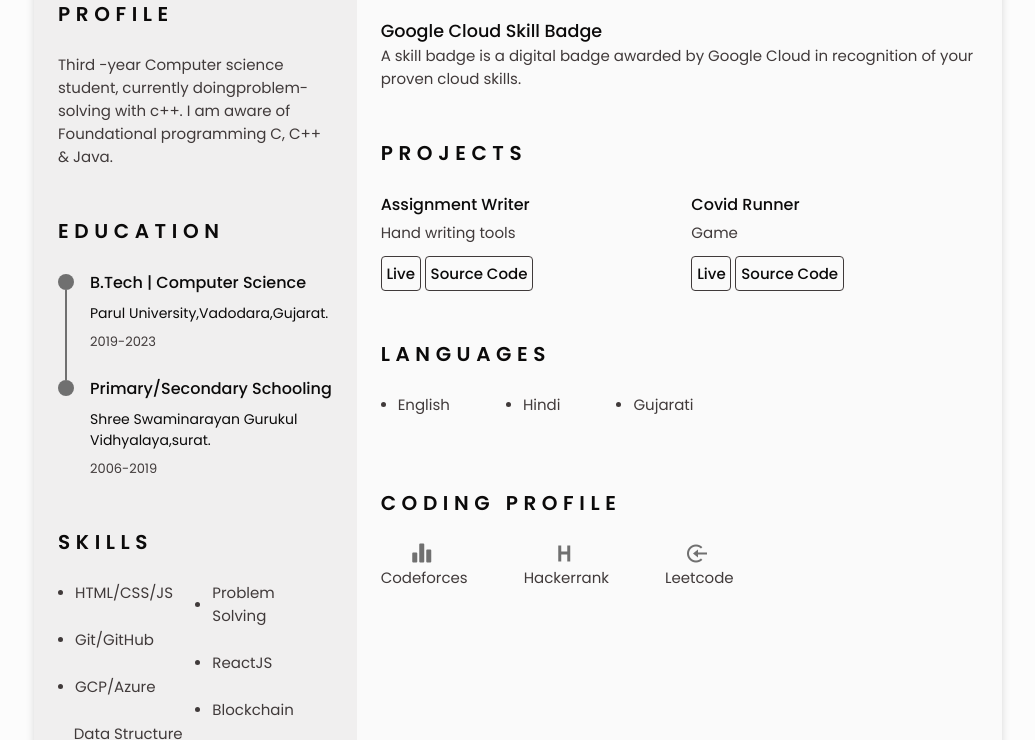
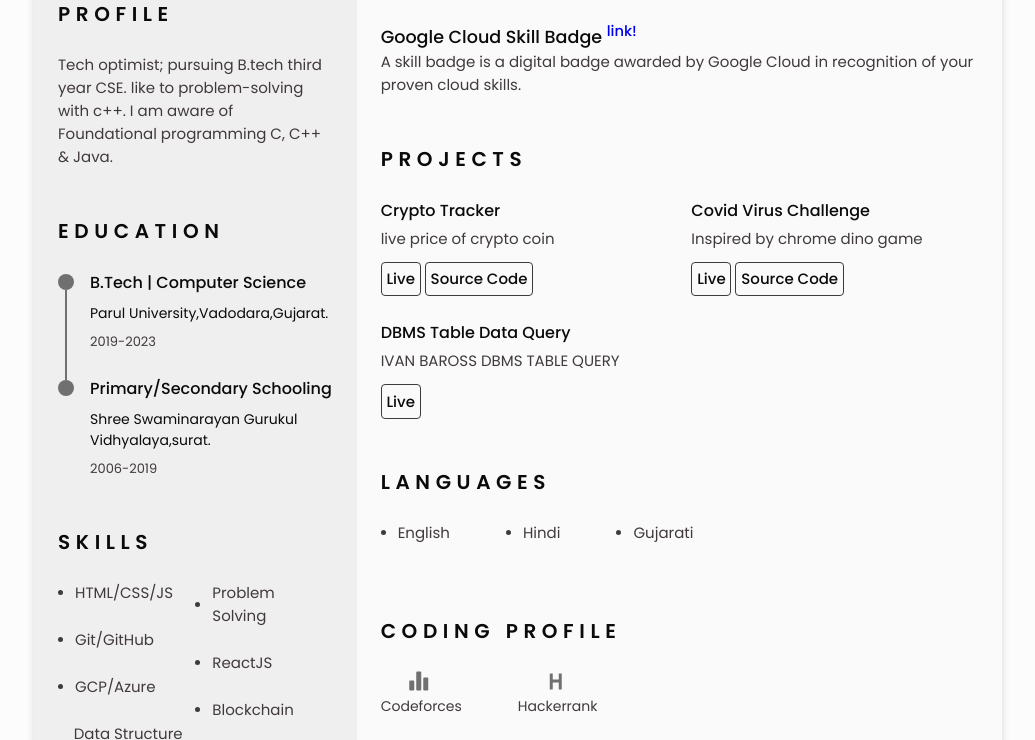
Before and after one commit to Anjan50/Resume, a plain HTML site: page index.html in a window 1280 px wide. Shown: the part 655-1395 px from the top of the page, without its empty margins (122-1157 px from the left). Drawn offline with nearby package versions, Linux system fonts and the light colour scheme.

Commit message:
23/01 commit

```diff
--- a/index.html
+++ b/index.html
@@ -131,7 +131,7 @@
                 <!--========== PROFILE ==========-->
                 <section class="profile section" id="profile">
                     <h2 class="section-title">Profile</h2>
-                    <p class="profile__description">Third -year Computer science student, currently doingproblem-solving with c++. I am aware of Foundational programming C, C++ & Java.</p>
+                    <p class="profile__description">Tech optimist; pursuing B.tech third year CSE. like to problem-solving with c++. I am aware of Foundational programming C, C++ & Java.</p>
 
                 </section>
 
@@ -205,7 +205,7 @@
                             </li>
 
                             <li class="skills__name">
-                                <span class="skills__circle"></span> Writer
+                                <span class="skills__circle"></span> Database
                             </li>
                         </ul>
                     </div>
@@ -226,7 +226,7 @@
 
                             <div class="experience__data bd-grid">
                                 <h3 class="experience__title">Tech Blogger</h3>
-                                <span class="experience__company">Inphynity.tech | From march 2021 to present</span>
+                                <span class="experience__company"> <b><a href="https://www.inphynity.tech/">Inphynity.tech</a></b> | From march 2021 to present</span>
                                 <p class="experience__description">I believe in learn and share things via technical Blog, where students will aware about technical things.</p>
                             </div>
                         </div>
@@ -267,12 +267,12 @@
 
                     <div class="certificate__container bd-grid">
                         <div class="certificate__content">
-                            <h3 class="certificate__title">Google IT Support Proffessional</h3>
+                            <h3 class="certificate__title">Google IT Support Proffessional <sup><a href="https://www.credly.com/badges/72eb3e30-3dbb-459a-bc91-ebabf3a9da7d">link!</a></sup></h3>
                             <p class="certificate__discription">Certification competent in foundational skills, including troubleshooting and customer service, networking, operating systems, system administration, and security</p>
                         </div>
 
                         <div class="certificate__content">
-                            <h3 class="certificate__title">Google Cloud Skill Badge</h3>
+                            <h3 class="certificate__title">Google Cloud Skill Badge <sup><a href="https://www.qwiklabs.com/public_profiles/d119e4e2-7d47-46d5-a735-1f3577a4e31e">link!</a></sup></h3>
                             <p class="certificate__discription">A skill badge is a digital badge awarded by Google Cloud in recognition of your proven cloud skills.</div>
                     </div>
                 </section>
@@ -283,20 +283,29 @@
 
                     <div class="references__container bd-grid">
                         <div class="references__content bd-grid">
-                            <h3 class="references__title">Assignment Writer</h3>
-                            <span class="references_subtitle">Hand writing tools</span>
+                            <h3 class="references__title">Crypto Tracker</h3>
+                            <span class="references_subtitle">live price of crypto coin</span>
                             <ul class="references__content">
-                                <a download="" href="https://github.com/Anjan50" target="_blank" class="project_button">Live</a>
-                                <a download="" href="https://github.com/Anjan50" target="_blank" class="project_button">Source Code</a>
+                                <a download="" href="https://inphynity-crypto-tracker.netlify.app/" target="_blank" class="project_button">Live</a>
+                                <a download="" href="https://github.com/Anjan50/Crypto-Tracker" target="_blank" class="project_button">Source Code</a>
                             </ul>
                         </div>
 
                         <div class="references__content bd-grid">
-                            <h3 class="references__title">Covid Runner</h3>
-                            <span class="references_subtitle">Game</span>
+                            <h3 class="references__title">Covid Virus Challenge</h3>
+                            <span class="references_subtitle">Inspired by chrome dino game</span>
                             <ul class="references__content">
-                                <a download="" href="https://github.com/Anjan50" target="_blank" class="project_button">Live</a>
-                                <a download="" href="https://github.com/Anjan50" target="_blank" class="project_button">Source Code</a>
+                                <a download="" href="https://github.com/Anjan50/COVID-19-Runner" target="_blank" class="project_button">Live</a>
+                                <a download="" href="https://anjan50.github.io/COVID-19-Runner/" target="_blank" class="project_button">Source Code</a>
+                            </ul>
+                        </div>
+
+                        <div class="references__content bd-grid">
+                            <h3 class="references__title">DBMS Table Data Query</h3>
+                            <span class="references_subtitle">IVAN BAROSS DBMS TABLE QUERY</span>
+                            <ul class="references__content">
+                                <a download="" href="https://github.com/Anjan50/IVAN-BAROSS-QUERY" target="_blank" class="project_button">Live</a>
+
                             </ul>
                         </div>
                     </div>
@@ -328,18 +337,24 @@
                     <div class="interests__container bd-grid">
                         <div class="interests__content">
                             <i class='bx bxs-bar-chart-alt-2 interests__icon'></i>
-                            <span class="interests__name">Codeforces</span>
+                            <span class="interests__name">
+                                <a href="https://codeforces.com/profile/Anjan50" target="_blank" class="social__link">
+                               Codeforces
+                             </a>
+                            </span>
                         </div>
+
+
+
 
                         <div class="interests__content">
                             <i class='bx bx-heading interests__icon'></i>
-                            <span class="interests__name">Hackerrank</span>
+                            <span class="interests__name"><a href="https://www.hackerrank.com/ANJAN7301" target="_blank" class="social__link">
+                                Hackerrank
+                            </a></span>
                         </div>
 
-                        <div class="interests__content">
-                            <i class='bx bx-log-in-circle bx-flip-horizontal interests__icon'></i>
-                            <span class="interests__name">Leetcode</span>
-                        </div>
+
                     </div>
                 </section>
             </div>
```
